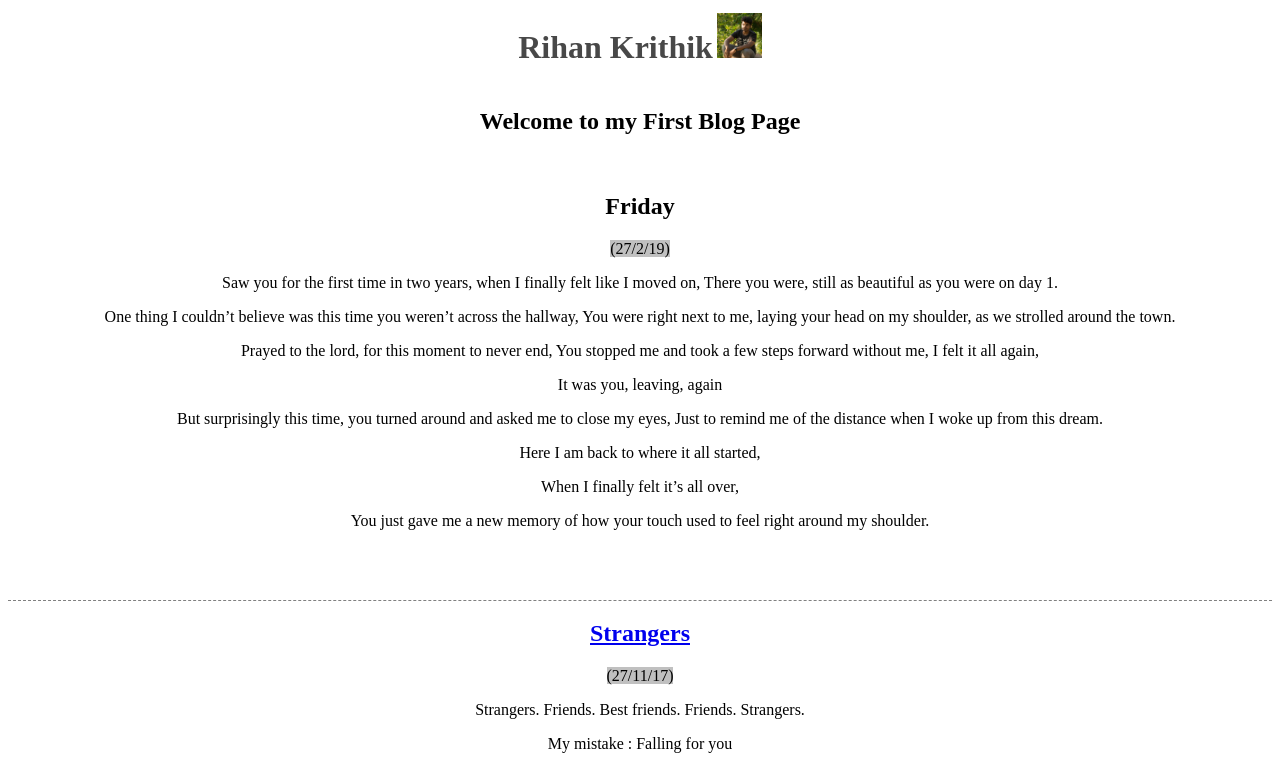
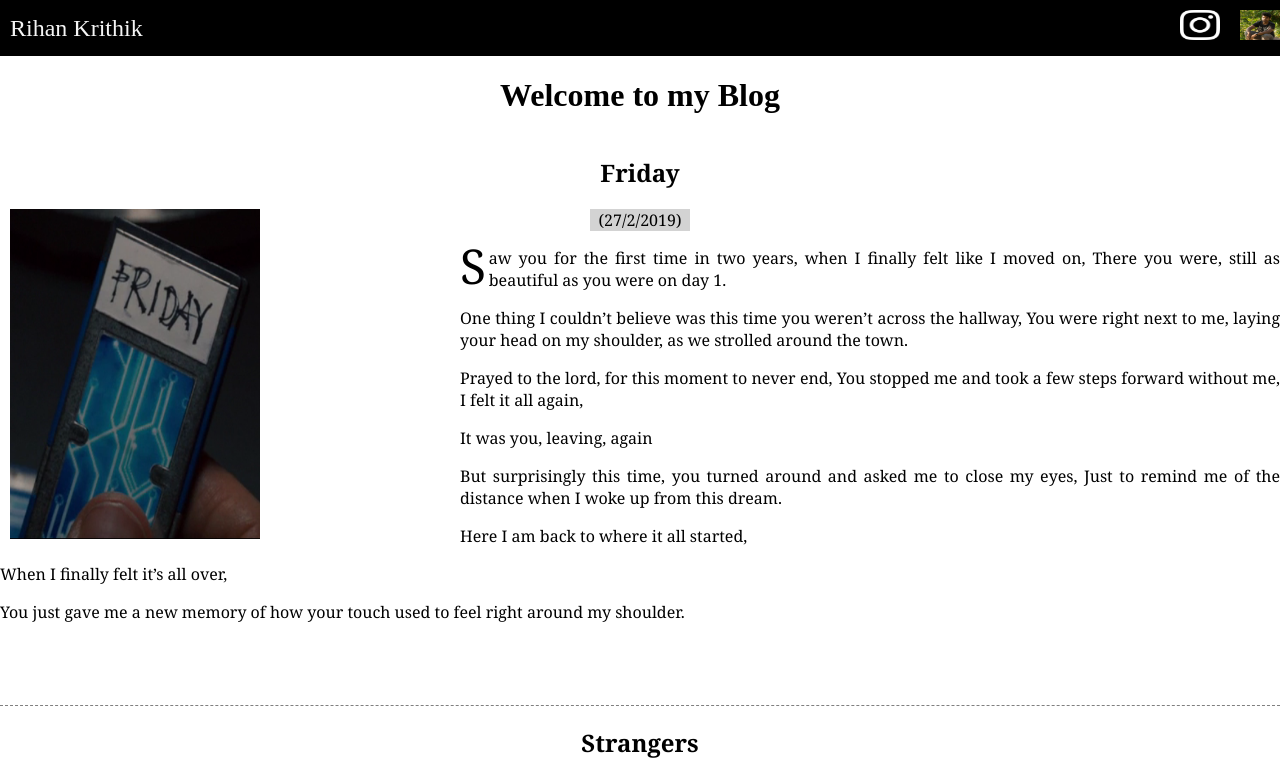
Before and after one commit to rerori123/basic-blog, a plain HTML site: page index.html in a window 1280 px wide. Shown: the top 766 px of the page. Drawn offline with Linux system fonts and the light colour scheme.

Commit message:
Added NavBar using flexbox

```diff
--- a/index.html
+++ b/index.html
@@ -9,9 +9,10 @@
     body {
       background-color: rgb(255, 255, 255);
       text-align: center;
+      margin: 0%;
     }
     h1 {
-      color: rgba(0, 0, 0, 0.719);
+      color: rgb(0, 0, 0);
       display: inline-block;
     }
     p {
@@ -20,38 +21,99 @@
 
     .article {
       border-bottom: 1px dashed grey ;
+      clear: both;
+      overflow-y:auto;
+      text-align:justify;
+      font-size: 100%;
+      font-family: Georgia, 'Times New Roman', Times, serif ;
     }
 
 
     .article h2 {
       font-style: normal;
+      text-align: center;
+    }
+
+    .article img{
+      float :left;
+      padding-left: 10px;
+      padding-right: 200px;
+      height: 330px ;
 
 
     }
 
-
-
-    .article span{
-      background-color: silver;
+    .article-date{
+      text-align: center;
+      display: block;
+      width: 100px;
+      margin: 0px auto;
+      background-color: lightgrey;
     }
 
+    .nav{
+      display: flex;
+      flex-direction: row;
+      background-color: rgb(0, 0, 0);
+      color: whitesmoke;
+      font-size: x-large;
+      justify-content: space-between;
+      align-items: center;
+      position: sticky;
+      top: 0;
+      left: 0;
+      padding: 5px 10px;
+      width : 100%;
 
+    }
 
+    .nav-icons{
+      display:inherit;
+      flex-direction: row;
+      justify-content:space-between;
+
+    }
+
+    .nav-icons img{
+
+      height: 30px;
+      width: 40px;
+      justify-content: right;
+      padding: 5px 10px;
+    }
+
+    .firstLetter{
+      float: inline-start;
+      width: 0.6em;
+      font-size: 300%;
+      background-color: none;
+      line-height: 80%;
+    }
+    .insta{
+      filter: invert();
+    }
 
 
   </style>
 </head>
 <!-- This is the body of the page.-->
 <body>
-  <h1>Rihan Krithik </h1>
-  <img src="/images/rihan.jpg" alt="Picture of Myself" height="45" width="45" >
+  <div class="nav">
+    <div>Rihan Krithik</div>
+    <div class="nav-icons">
+      <div><a href="www.instagram.com"><img class="insta" src="/images/instagram.png"></a></div>
+      <div><a href="www.facebook.com"><img  src="/images/rihan.jpg" alt="Picture of Myself"></a></div>
+    </div>
+  </div>
 
-    <h2>Welcome to my First Blog Page</h2><br/>
+<h1>Welcome to my Blog </h1><br/>
 
   <div class="article">
     <h2 class="special">Friday</h2>
-    <p><span >(27/2/19)</span> <br/>
-        <p>Saw you for the first time in two years, when I finally felt like I moved on,
+    <img src="images/FRIDAY.png" width="250px">
+    <span class="article-date">(27/2/2019)  </span>
+    <p class="content">
+        <p><span class="firstLetter">S</span>aw you for the first time in two years, when I finally felt like I moved on,
                 There you were, still as beautiful as you were on day 1.</p>
 
                 <p>One thing I couldn’t believe was this time you weren’t across the hallway,
@@ -75,9 +137,10 @@
 
     <div class="article">
 
-        <h2><a href="https://www.merriam-webster.com/dictionary/stranger">Strangers</h2></a>
-          <span>(27/11/17)</span> <br/>
-          <p>Strangers. Friends. Best friends. Friends. Strangers.</p>
+        <h2>Strangers</h2>
+          <span class="article-date">(27/11/17)</span> <br/>
+          <img src="/images/Stranger.jpg" >
+          <p><span class="firstLetter">S</span>trangers. Friends. Best friends. Friends. Strangers.</p>
 
           <p>My mistake : Falling for you</p>
           <p>Your mistake : Letting me fall for you</p>
```
Also changed, not shown: images/FRIDAY.png (added), images/Stranger.jpg (added), images/instagram.png (added).
